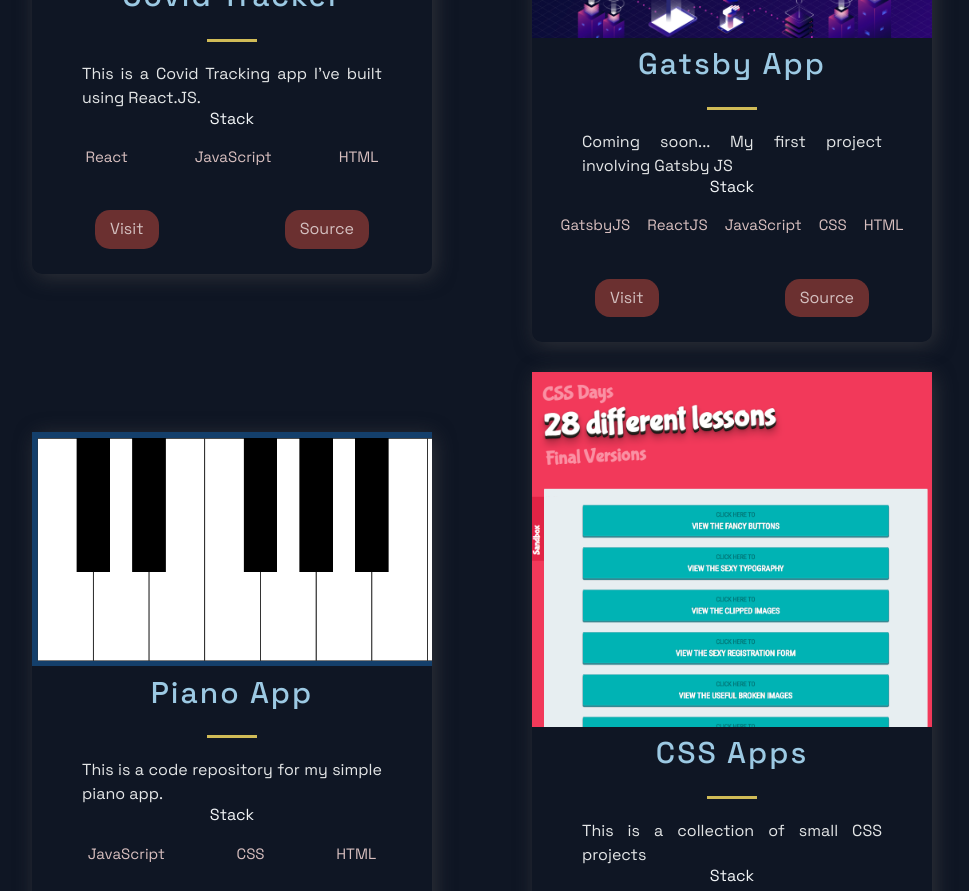
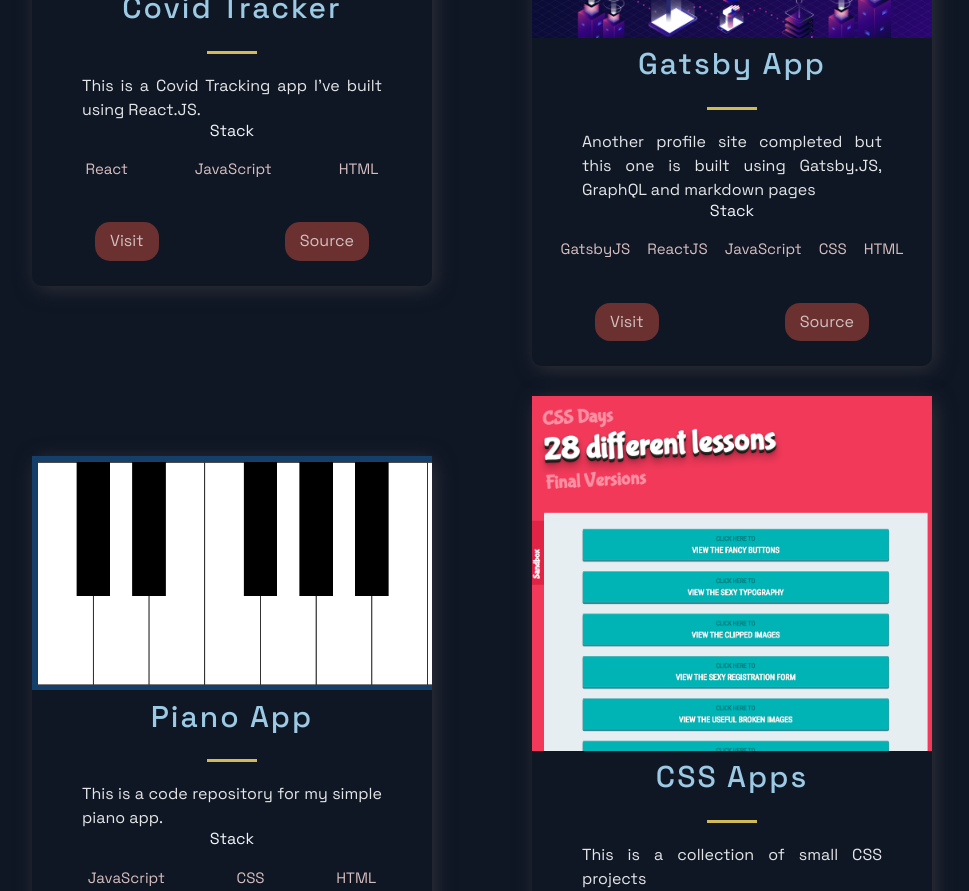
Before and after one commit to cutlerwater/MyPortfolio, a Next.js app: page / in a window 1280 px wide. Shown: the part 1840-2731 px from the top of the page, without its empty margins (158-1127 px from the left). Built offline with nearby package versions, Linux system fonts and the light colour scheme.

Commit message:
Add files via upload

```diff
--- a/src/constants/constants.js
+++ b/src/constants/constants.js
@@ -28,12 +28,12 @@
   },
   {
     title: 'Gatsby App',
-    description: "Coming soon... My first project involving Gatsby JS",
+    description: "Another profile site completed but this one is built using Gatsby.JS, GraphQL and markdown pages",
       image: '/images/Gatsby_Contentful.jpg',
       tags: ['GatsbyJS', 'ReactJS', 'JavaScript', 'CSS', 'HTML'],
-    source: 'https://github.com/cutlerwater/FirstGatsbyProject',
-    visit: 'https://cutlerwateritblog.com/WebProjects/Piano/index.html',
-    id: 4,
+    source: 'https://github.com/cutlerwater/web-warrior',
+    visit: 'https://cutlerwater-gatsby-profile.netlify.app/',
+    id: 3,
   },
   {
     title: 'Piano App',
@@ -51,7 +51,7 @@
       tags: ['JavaScript', 'CSS', 'HTML'],
     source: 'https://github.com/cutlerwater/CSS-in-28-days',
     visit: 'https://cutlerwateritblog.com/WebProjects/CSSProjects/29daysofCSS/index.html',
-    id: 4
+    id: 5
   }
 ];
 
```
